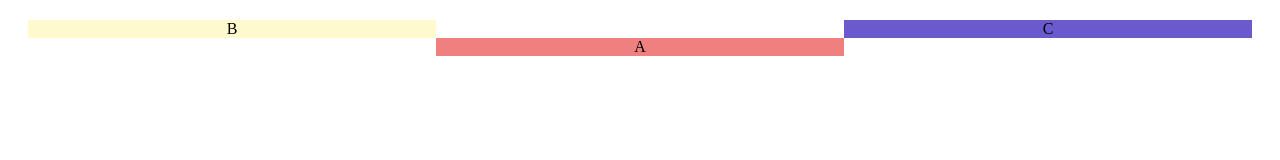
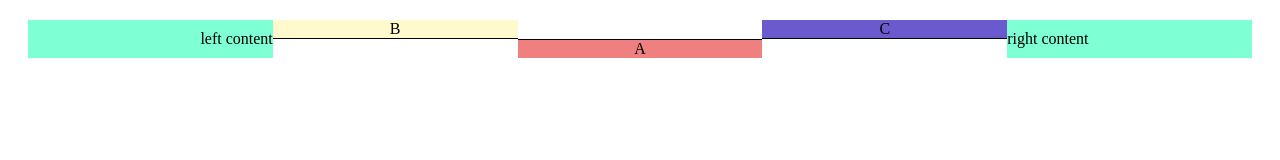
Before and after one commit to seachel/Treehehe, a plain HTML site: page TreeTest/gridtree.html in a window 1280 px wide. Drawn offline with nearby package versions, Linux system fonts and the light colour scheme; some packages are replaced by stand-ins of ours.

Commit message:
Added elements and styles for rule text consisting of left and right content for names and side conditions. Initial version of horizontal line (need something better).

```diff
--- a/TreeTest/gridtree.html
+++ b/TreeTest/gridtree.html
@@ -26,13 +26,19 @@
 <body>
 
 <div class="tree1 tree">
-	<div class="tree1_A A node">
+	<div class="tree1_A_left rule-text-left rule-text">
+		left content
+	</div>
+	<div class="tree1_A root node">
 		A
 	</div>
-	<div class="tree1_B B node">
+	<div class="tree1_A_right rule-text-right rule-text">
+		right content
+	</div>
+	<div class="tree1_B leaf node">
 		B
 	</div>
-	<div class="tree1_C C node">
+	<div class="tree1_C leaf node">
 		C
 	</div>
 </div>
--- a/TreeTest/styles/gridstyle.css
+++ b/TreeTest/styles/gridstyle.css
@@ -1,18 +1,12 @@
-.tree1_A, .tree2_A
-{
-	background: lightcoral;
-}
+/* Temp styles for development */
 
-.tree1_B, .tree2_B
-{
-	background: lemonchiffon;
-}
+.rule-text { background: aquamarine; }
+.tree1_A { background: lightcoral; }
+.tree1_B { background: lemonchiffon; }
+.tree1_C { background: slateblue; }
 
-.tree1_C, .tree2_C
-{
-	background: slateblue;
-}
 
+/* General tree styles */
 
 .node
 {
@@ -23,32 +17,67 @@
 .tree
 {
 	margin: 20px;
+
+}
+
+.rule-text
+{
+	display: flex;
+	align-items: center;
+}
+
+.rule-text-left
+{
+	justify-content: flex-end;
+}
+
+.leaf
+{
+	border-bottom: 1px solid black;
+}
+
+.root
+{
+	border-top: 1px solid black;
+	border-collapse: collapse;
 }
 
 
-.tree1, .tree2
+/* Specific tree styles */
+
+.tree1
 {
 	display: grid;
-	grid-template-columns: repeat(3, 1fr);
+	grid-template-columns: repeat(5, 1fr);
 	grid-template-rows: 50% 50%;
 	/*grid-gap: 10px;*/
 	/*grid-auto-rows: minmax(100px, auto);*/
 }
 
-.tree1_A, .tree2_A
+.tree1_A_left
 {
-	grid-column: 2;
+	grid-area: 1 / 1 / 3;
+}
+
+.tree1_A_right
+{
+	grid-area: 1 / -2 / 3;
+}
+
+.tree1_A
+{
+	grid-column: 3;
 	grid-row: 2;
 }
 
-.tree1_B, .tree2_B
+.tree1_B
 {
-	grid-column: 1;
+	grid-column: 2;
 	grid-row: 1;
 }
 
-.tree1_C, .tree2_C
+.tree1_C
 {
-	grid-column: 3;
+	grid-column: 4;
 	grid-row: 1;
-}}
+}
```
